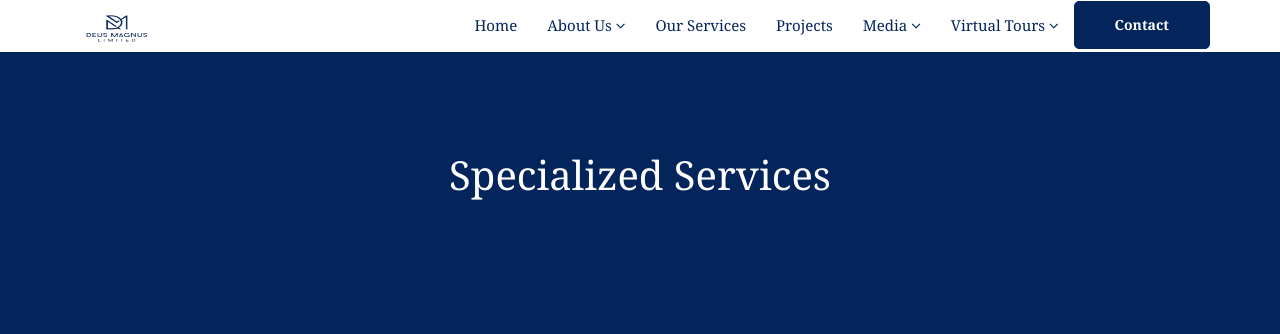
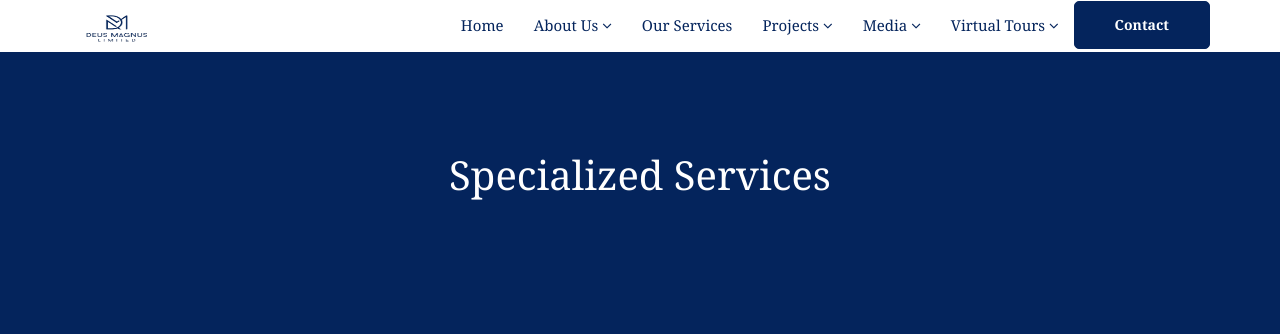
Before and after one commit to godwinumosen/deus, a Django app: page /specialized/ in a window 1280 px wide. Shown: the top 334 px of the page. Run offline with Django 5.2, Linux system fonts and the light colour scheme; data comes from the database, SQL or seed files in the repository; some libraries are stand-ins or nearby versions; some web fonts are replaced.

Commit message:
All the collectstatic updated

```diff
--- a/templates/base.html
+++ b/templates/base.html
@@ -100,7 +100,13 @@
                     </li>
 
                     <li><a href="{% url 'services'%}">Our Services</a></li>
-                    <li><a href="{% url 'projects'%}">Projects</a></li>
+                    <li class="dropdown hassubmenu">
+                        <a href="#" class="dropdown-oggle" data-toggle="dropdown" role="button"aria-expanded="false">Projects <span class="fa fa-angle-down"></span></a>
+                        <ul class="dropdown-menu" role="menu">
+                            <li><a href="{% url 'projects'%}">Projects</a></li>
+                            <li><a href="#">Project Videos </a></li>
+                        </ul>
+                    </li>
                     <!-- <li class="dropdown hassubmenu">
                         <a href="#" class="dropdown-oggle" data-toggle="dropdown" role="button"aria-expanded="false">Our Services <span class="fa fa-angle-down"></span></a>
                         <ul class="dropdown-menu" role="menu">
```
